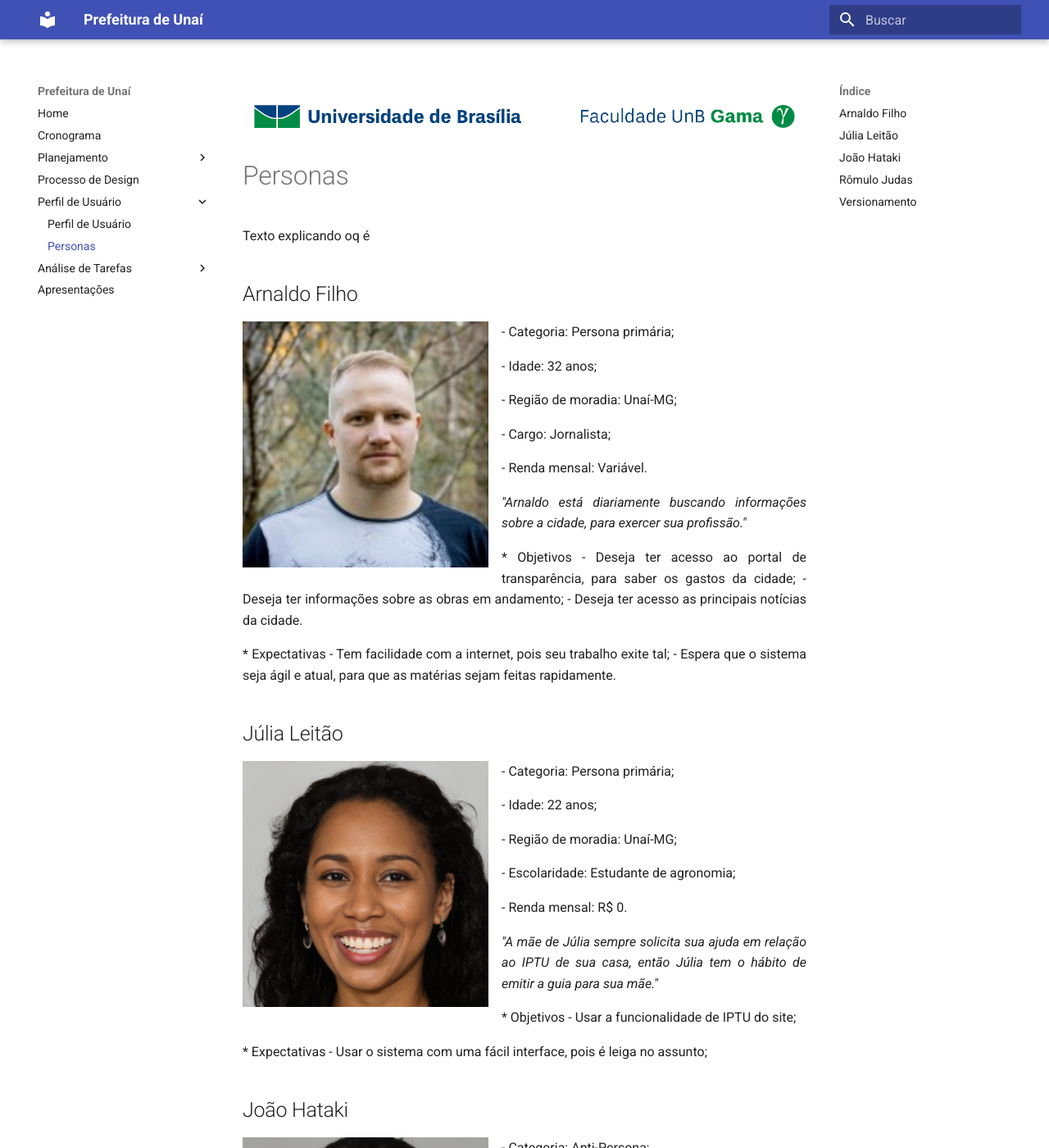
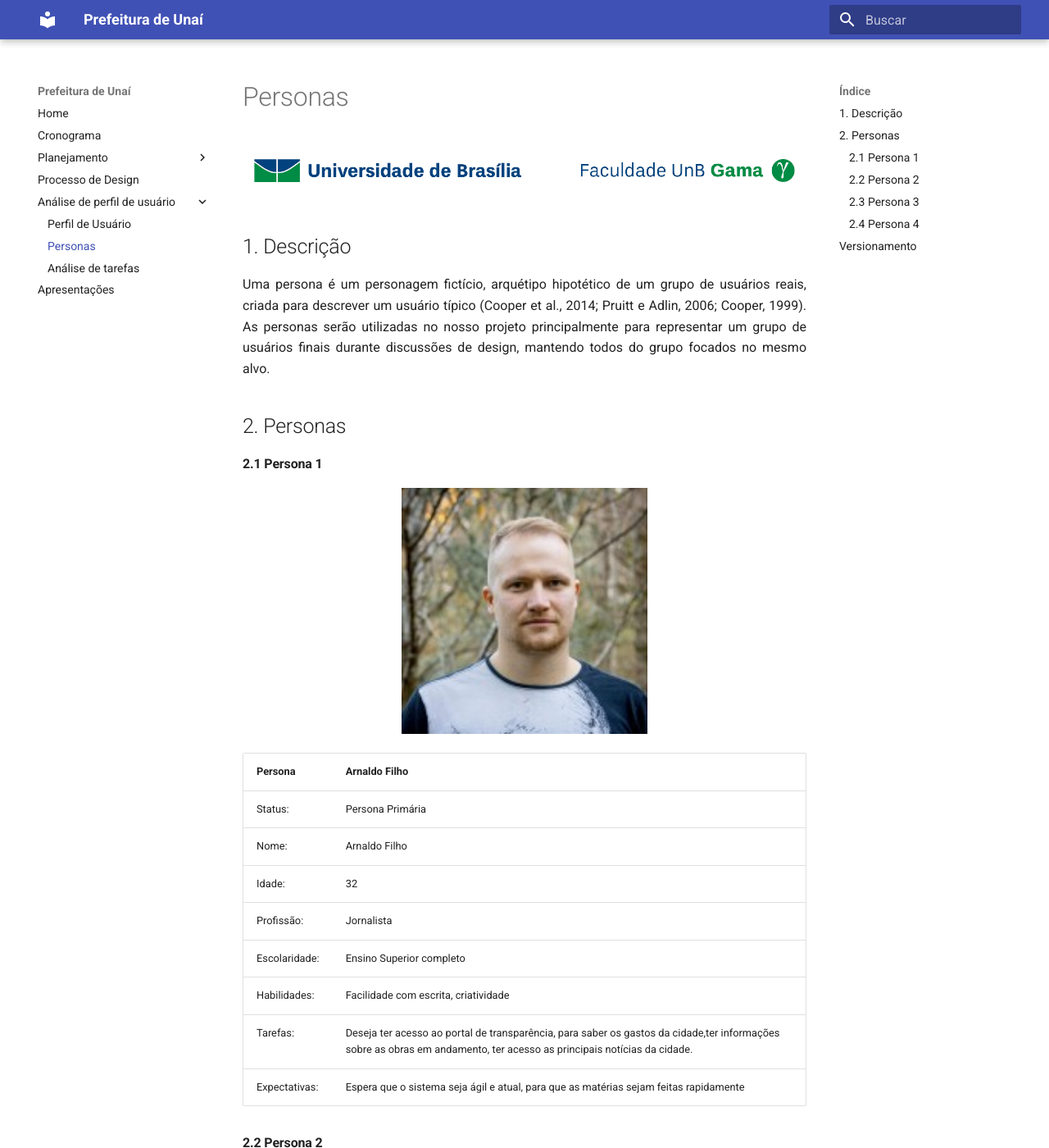
Before and after one commit to Interacao-Humano-Computador/2021.1-Prefeitura-Unai, an MkDocs documentation site: the page built from docs/perfil/personas.md, in a window 1280 px wide and 1400 px high. Shown: the whole window at 82% size. Built offline with MkDocs 1.6.1 and Material for MkDocs 9.7.7, drawn with Linux system fonts in a browser that asks for light colours; some of the changed text lies outside the part shown.

Commit message:
Atualizando personas e analise de tarefas

```diff
--- a/docs/perfil/personas.md
+++ b/docs/perfil/personas.md
@@ -1,114 +1,77 @@
 ![UnB](../img/unb.jpg)
 
-# Personas
-Texto explicando oq é
+## 1. Descrição
+<p align="justify">Uma persona é um personagem fictício, arquétipo hipotético de um grupo de usuários reais,
+criada para descrever um usuário típico (Cooper et al., 2014; Pruitt e Adlin, 2006; Cooper, 1999). As personas
+serão utilizadas no nosso projeto principalmente para representar um grupo de usuários finais durante discussões de design,
+mantendo todos do grupo focados no mesmo alvo.</p>
 
-## Arnaldo Filho
 
-<div class="toolgrid">
-	<div>
-        <img align=left width="300" src="../../img/arnaldo.png">
-    </div>
-    <div>
-        <p align = "justify"> - Categoria: Persona primária;</p>
-        <p align = "justify"> - Idade: 32 anos;</p>
-        <p align = "justify"> - Região de moradia: Unaí-MG;</p>
-        <p align = "justify"> - Cargo: Jornalista;</p>
-        <p align = "justify"> - Renda mensal: Variável.</p>
-    </div>
-    <p align = "justify"><em>
-    "Arnaldo está diariamente buscando informações sobre a cidade, para exercer sua profissão."</em>
-    </p>
-    <p align = "justify">
-    * Objetivos
-    - Deseja ter acesso ao portal de transparência, para saber os gastos da cidade;
-    - Deseja ter informações sobre as obras em andamento;
-    - Deseja ter acesso as principais notícias da cidade.
-    </p>
-    <p align = "justify">
-    * Expectativas
-    - Tem facilidade com a internet, pois seu trabalho exite tal;
-    - Espera que o sistema seja ágil e atual, para que as matérias sejam feitas rapidamente.
-    </p>
-</div>
+## 2. Personas
 
-## Júlia Leitão
+#### 2.1 Persona 1
 
-<div class="toolgrid">
-	<div>
-        <img align=left width="300" src="../../img/julia.png">
-    </div>
-    <div>
-        <p align = "justify"> - Categoria: Persona primária;</p>
-        <p align = "justify"> - Idade: 22 anos;</p>
-        <p align = "justify"> - Região de moradia: Unaí-MG;</p>
-        <p align = "justify"> - Escolaridade: Estudante de agronomia;</p>
-        <p align = "justify"> - Renda mensal: R$ 0.</p>
-    </div>
-    <p align = "justify"><em>
-    "A mãe de Júlia sempre solicita sua ajuda em relação ao IPTU de sua casa, então Júlia tem o hábito de emitir a guia para sua mãe."</em>
-    </p>
-    <p align = "justify">
-    * Objetivos
-    - Usar a funcionalidade de IPTU do site;
-    </p>
-    <p align = "justify">
-    * Expectativas
-    - Usar o sistema com uma fácil interface, pois é leiga no assunto;
-    </p>
-</div>
+<center> <img  src="../../img/arnaldo.png" class="center-align" width="300", height = "200"> </center>
 
-## João Hataki
+| Persona | Arnaldo Filho |
+|---------|--------------------|
+| Status: | Persona Primária |
+| Nome: | Arnaldo Filho |
+| Idade: | 32 |
+| Profissão: | Jornalista |
+| Escolaridade: | Ensino Superior completo |
+| Habilidades: | Facilidade com escrita, criatividade |
+| Tarefas: | Deseja ter acesso ao portal de transparência, para saber os gastos da cidade,ter informações sobre as obras em andamento, ter acesso as principais notícias da cidade. |
+| Expectativas: | Espera que o sistema seja ágil e atual, para que as matérias sejam feitas rapidamente  |
 
-<div class="toolgrid">
-	<div>
-        <img align=left width="300" src="../../img/joao.png">
-    </div>
-    <div>
-        <p align = "justify"> - Categoria: Anti-Persona;</p>
-        <p align = "justify"> - Idade: 14 anos;</p>
-        <p align = "justify"> - Região de moradia: Unaí-MG;</p>
-        <p align = "justify"> - Escolaridade: Fundamental II;</p>
-        <p align = "justify"> - Renda mensal: R$ 0.</p>
-    </div>
-    <p align = "justify"><em>
-    "Acesso o computador para assistir aula EAD."</em>
-    </p>
-    <p align = "justify">
-    * Objetivos
-    - Assistir suas aulas;
-    - Fazer pesquisa acadêmica;
-    - Utilizar a internet como entretenimento.
-    </p>
-</div>
+#### 2.2 Persona 2
 
-## Rômulo Judas
+<center> <img  src="../../img/julia.png" class="center-align" width="300", height = "200"> </center>
 
-<div class="toolgrid">
-	<div>
-        <img align=left width="300" src="../../img/romulo.png">
-    </div>
-    <div>
-        <p align = "justify"> - Categoria: Persona;</p>
-        <p align = "justify"> - Idade: 53 anos;</p>
-        <p align = "justify"> - Região de moradia: Unaí-MG;</p>
-        <p align = "justify"> - Cargo: Aposentado;</p>
-        <p align = "justify"> - Renda mensal: R$ 6000.</p>
-    </div>
-    <p align = "justify"><em>
-    "Os carros não andam por aqui, pois há buracos enormes. Tenho que fazer uma reclamação no site da prefeitura."</em>
-    </p>
-    <p align = "justify">
-    * Objetivos
-    - Abrir uma solicitação de serviços;
+| Persona | Julia Leitão |
+|---------|--------------------|
+| Status: | Persona Primária |
+| Nome: | Julia Leitão |
+| Idade: | 22 |
+| Profissão: | Estudante de agronomia |
+| Escolaridade: | Ensino Superior incompleto |
+| Habilidades: | Tem facilidade com tecnologias, tem paciência |
+| Tarefas: | Usar a funcionalidade de IPTU do site |
+| Expectativas: | Usar o sistema com uma fácil interface, pois não tem experiência com a funcionalidade  |
 
-    * Expectativa
-    - Ter facilidade ao executar a tarefa, pois nunca utilizou o site para abrir uma solicitação.
-    </p>
-</div>
+#### 2.3 Persona 3
+
+<center> <img  src="../../img/joao.png" class="center-align" width="300", height = "200"> </center>
+
+| Persona | João Hataki |
+|---------|--------------------|
+| Status: | Anti-Persona |
+| Nome: | João Hataki |
+| Idade: | 14 |
+| Profissão: | Estudante |
+| Escolaridade: | Fundamental II |
+| Habilidades: | Brincalhão, facilidade com exatas|
+| Tarefas: | Assistir suas aulas, fazer pesquisa acadêmica, utilizar a internet como entretenimento |
+| Expectativas: | Não tem expectativas em relação ao site  |
+
+#### 2.4 Persona 4
+
+<center> <img  src="../../img/romulo.png" class="center-align" width="300", height = "200"> </center>
+
+| Persona | Rômulo Judas  |
+|---------|--------------------|
+| Status: | Persona Primária |
+| Nome: | Rômulo Judas  |
+| Idade: | 53 |
+| Profissão: | Aposentado |
+| Escolaridade: | Ensino médio |
+| Habilidades: | Inteligente, muito honesto, persistente|
+| Tarefas: | Abrir uma solicitação de serviços em relação aos buracos em sua rua |
+| Expectativas: | Ter facilidade ao executar a tarefa, pois nunca utilizou o site para abrir uma solicitação |
 
 ## Versionamento
 
 | Data |Versão|         Descrição          |       Autor      |
 |:----:|:----:|:--------------------------:|:----------------:|
 | 26/08/2021 |  2.0 | Criação da página  | Deivid Carvalho, Victor Rayan e Paulo Vitor |
+| 26/08/2021 |  2.1 | Corrigindo a página  | Victor Rayan e Paulo Vitor |
--- a/mkdocs.yml
+++ b/mkdocs.yml
@@ -10,9 +10,8 @@
     - Sites Avaliados: planejamento/sites.md
     - Site Escolhido: planejamento/site.md
   - Processo de Design: processo.md
-  - Perfil de Usuário:
+  - Análise de perfil de usuário:
     - Perfil de Usuário: perfil/perfil.md
     - Personas: perfil/personas.md
-  - Análise de Tarefas:
-    - Análise de tarefas: analise/analise.md
+    - Análise de tarefas: perfil/analise.md
   - Apresentações: apresentacoes/15_08_2021.md
```
Also changed, not shown: docs/perfil/analise.md (renamed from docs/analise/analise.md, +2 -2 lines).
